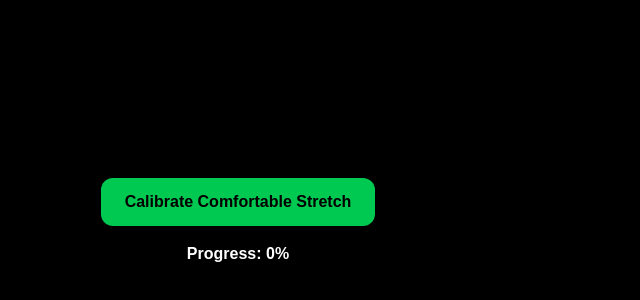
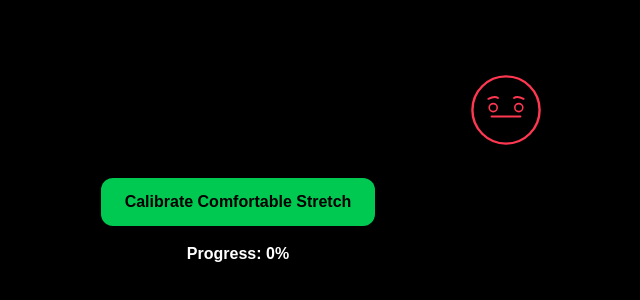
Before and after one commit to jsc111/physio-cv, a Next.js app: page / in a window 1280 px wide. Shown: the part 346-646 px from the top of the page, without its empty margins (402-1042 px from the left). Built offline with nearby package versions, Linux system fonts and the light colour scheme; no server answers.

Commit message:
working face animation

```diff
--- a/components/CameraFeed.tsx
+++ b/components/CameraFeed.tsx
@@ -3,6 +3,7 @@
   import { useEffect, useRef, useState } from "react"
   import { createHands } from "@/lib/mediapipe"
   import HandOverlayCanvas from "./HandOverlayCanvas"
+  import ProgressFace from "./ProgressFace"
   import { Landmark } from "@/types/hand"
   import {
     getStretchRatio,
@@ -101,6 +102,8 @@ export default function CameraFeed() {
             ghostLandmarks={targetPose}
             progress={progress}
           />
+
+          <ProgressFace progress={progress} />
         </div>
 
         <button
--- /dev/null
+++ b/components/ProgressFace.tsx
@@ -0,0 +1,100 @@
+"use client"
+
+type Props = {
+  progress: number // 0 to 1
+}
+
+export default function ProgressFace({ progress }: Props) {
+  const p = Math.min(Math.max(progress, 0), 1)
+
+  // Mouth curve: flat at 0, big smile at 1
+  const mouthLift = p * 12
+  const mouthD = `M 32 58 Q 50 ${58 + mouthLift} 68 58`
+
+  // Eyes: open at 0, happy squint at 1
+  const eyeSquint = p * 5
+
+  // Color: red → green with progress
+  const r = Math.floor(255 * (1 - p))
+  const g = Math.floor(200 * p + 55)
+  const color = `rgb(${r},${g},80)`
+
+  // Eyebrows: flat at 0, raised+angled at 1
+  const browLift = p * 6
+
+  return (
+    <div className="absolute bottom-3 right-3 pointer-events-none">
+      <svg
+        width="80"
+        height="80"
+        viewBox="0 0 100 100"
+        fill="none"
+        xmlns="http://www.w3.org/2000/svg"
+      >
+        {/* Face circle */}
+        <circle
+          cx="50"
+          cy="50"
+          r="42"
+          fill="rgba(0,0,0,0.45)"
+          stroke={color}
+          strokeWidth="3"
+        />
+
+        {/* Left eyebrow */}
+        <path
+          d={`M 28 ${36 - browLift} Q 36 ${32 - browLift} 40 ${35 - browLift}`}
+          stroke={color}
+          strokeWidth="2.5"
+          strokeLinecap="round"
+        />
+
+        {/* Right eyebrow */}
+        <path
+          d={`M 60 ${35 - browLift} Q 64 ${32 - browLift} 72 ${36 - browLift}`}
+          stroke={color}
+          strokeWidth="2.5"
+          strokeLinecap="round"
+        />
+
+        {/* Left eye */}
+        <ellipse
+          cx="34"
+          cy="47"
+          rx="5"
+          ry={Math.max(5 - eyeSquint, 1.5)}
+          stroke={color}
+          strokeWidth="2"
+          fill="none"
+        />
+
+        {/* Right eye */}
+        <ellipse
+          cx="66"
+          cy="47"
+          rx="5"
+          ry={Math.max(5 - eyeSquint, 1.5)}
+          stroke={color}
+          strokeWidth="2"
+          fill="none"
+        />
+
+        {/* Mouth */}
+        <path
+          d={mouthD}
+          stroke={color}
+          strokeWidth="2.5"
+          strokeLinecap="round"
+        />
+
+        {/* Cheeks (only appear with progress) */}
+        {p > 0.4 && (
+          <>
+            <circle cx="26" cy="58" r="7" fill={`rgba(${r},${g},80,0.2)`} />
+            <circle cx="74" cy="58" r="7" fill={`rgba(${r},${g},80,0.2)`} />
+          </>
+        )}
+      </svg>
+    </div>
+  )
+}
```
Lines whose indentation alone changed are shown as unchanged.
